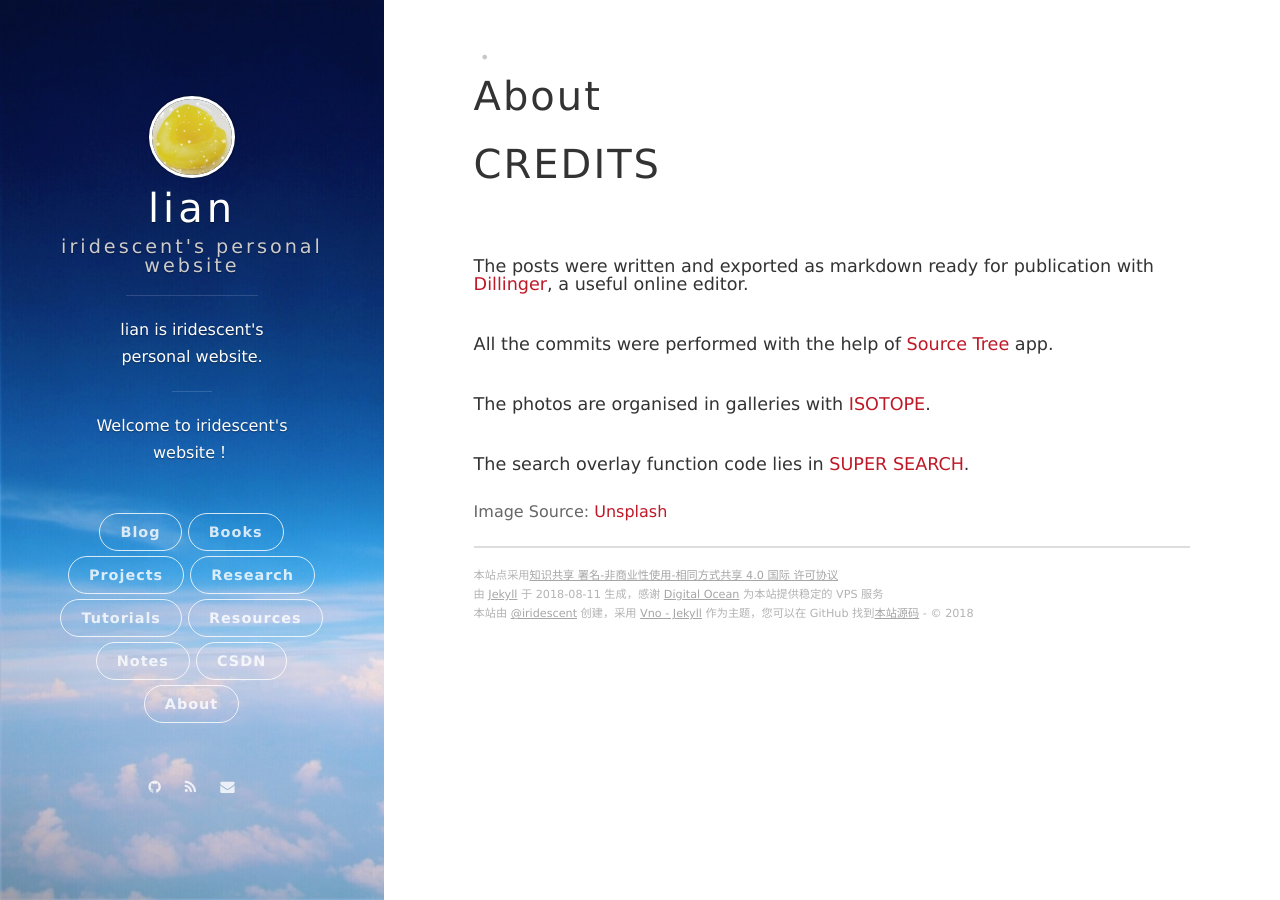
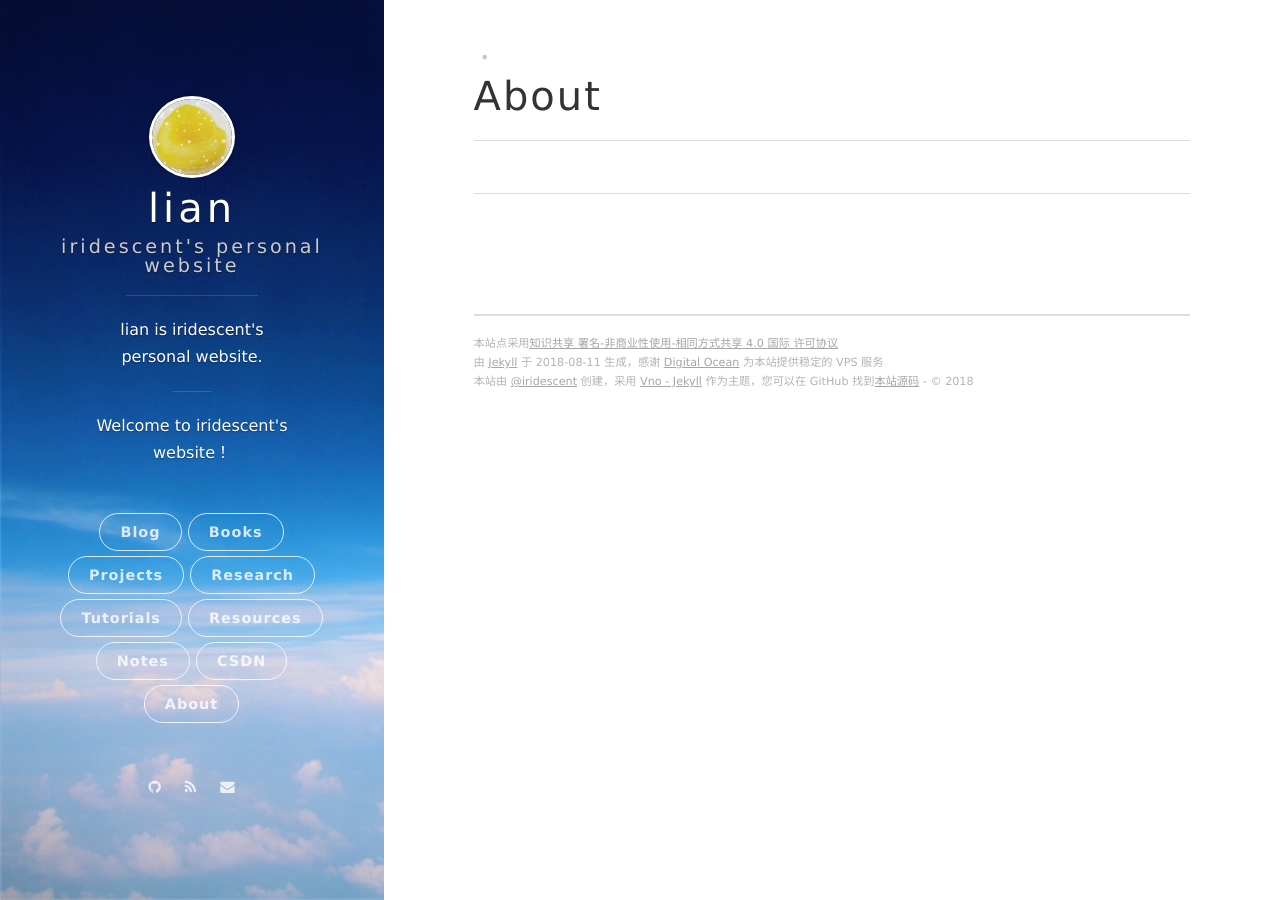
Before and after one commit to antsfamily/antsfamily.github.io, a Jekyll site: the page built from about/index.html, in a window 1280 px wide. Built offline with Jekyll 4.4.1, drawn with Linux system fonts in a browser that asks for light colours; nearby versions of some CDN libraries; comment, search, counter and statistics services are not loaded; some of the changed lines change nothing that is shown.

Commit message:
update about

```diff
--- a/about/index.html
+++ b/about/index.html
@@ -1,5 +1,5 @@
 ---
-layout: page
+layout: post
 title: "About"
 description: "(discipline)： to be a person with Integrity, innovation, iridescent; (hobby)： Invention, creation, playing badminton, photography, music; (dream): make the real Intelligent agent; (motto)： I‘m not smarter than others, but not stupid! Have a breakthrough in the cause of my love!"
 active: about
@@ -8,7 +8,7 @@ header-img: "assets/images/about-bg.jpg"
 
 
 
-<h1>CREDITS</h1>
+<!-- <h1>CREDITS</h1>
 <br>
 <br>
 <h4>The posts were written and exported as markdown ready for publication with <a href="http://dillinger.io/">Dillinger</a>, a useful online editor.</h4>
@@ -22,3 +22,4 @@ header-img: "assets/images/about-bg.jpg"
 
 <br>
 <h6><p>Image Source: <a href="https://unsplash.com/photos/Dwheufds6kQ/">Unsplash</a></p></h6>
+ -->
```
